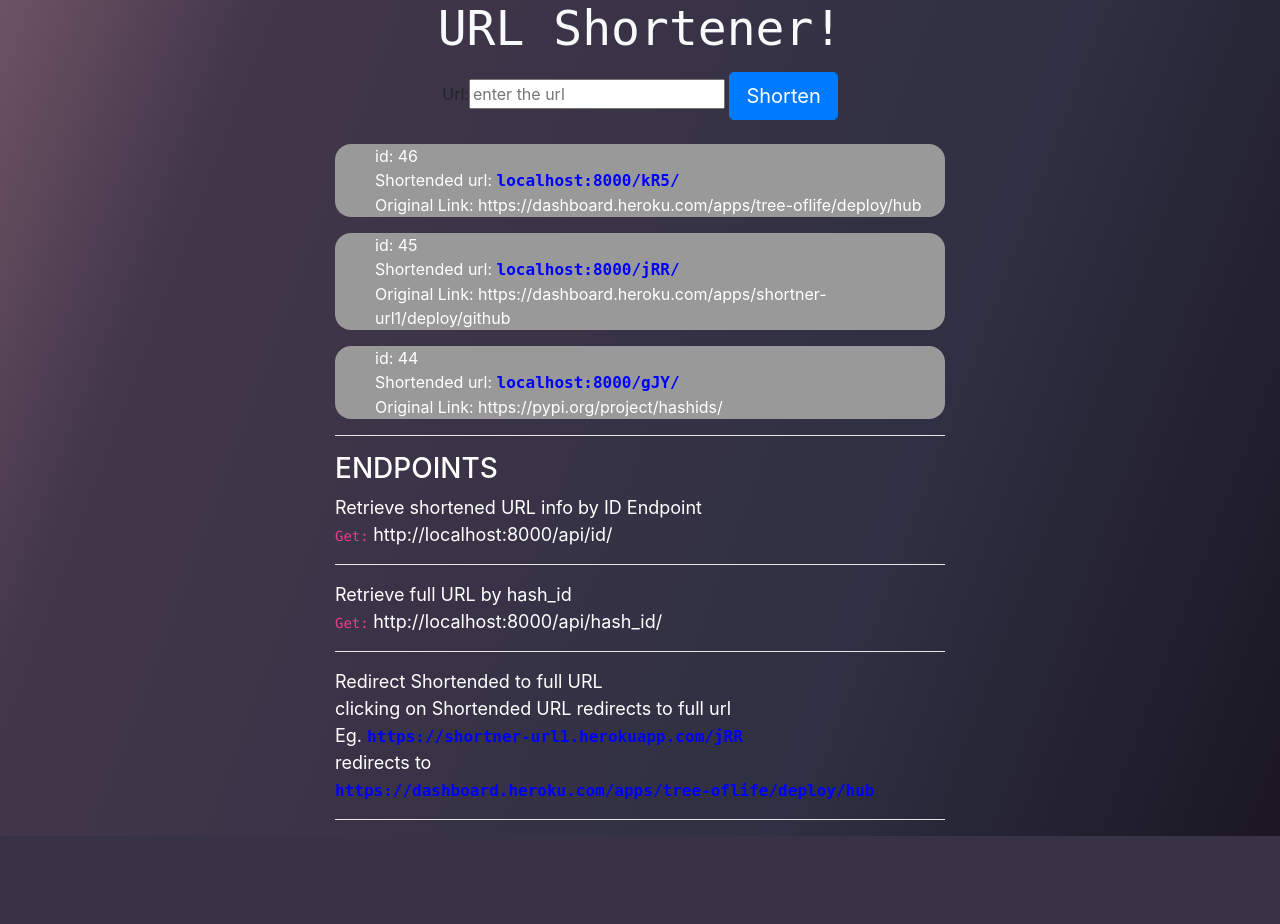
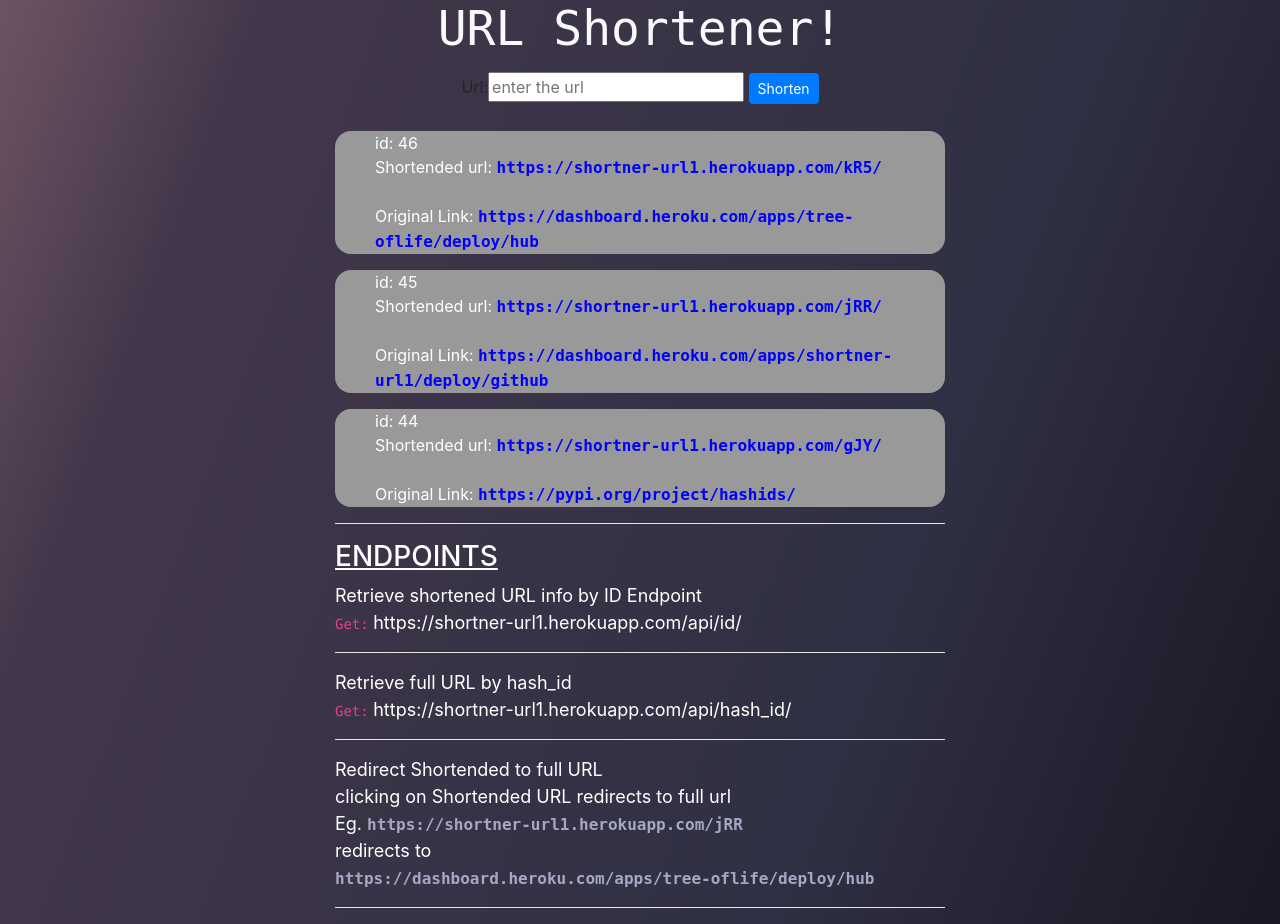
Before and after one commit to Emmanuel-Aggrey/url_shortner, a Django app: page / in a window 1280 px wide. Before the commit the page ends 836 px from the top, so only its background shows below. Run offline with Django 3.2, Linux system fonts and the light colour scheme; data comes from the database, SQL or seed files in the repository; both versions use the stored data as it was after the commit; some libraries are stand-ins or nearby versions.

```diff
--- a/shortend_url/models.py
+++ b/shortend_url/models.py
@@ -20,7 +20,7 @@ class Link(models.Model):
         # print('link',link)
         dirty_str = str(hashids.encode(link))
         self.hash_id = dirty_str
-        self.shortened_url = 'http://localhost:8000/'+dirty_str
+        self.shortened_url = 'https://shortner-url1.herokuapp.com/'+dirty_str
         return super().save(*args, **kwargs)
 
 
@@ -34,7 +34,7 @@ class Link(models.Model):
 
 # #     # Decodes short url to original url
     @staticmethod
-    def expand(original_url):
+    def encode(original_url):
         # Decrypting slug and getting '(12,)'
         dirty_str = str(hashids.decode(original_url))
         # stripping out '(,)'
--- a/shortend_url/views.py
+++ b/shortend_url/views.py
@@ -31,25 +31,21 @@ class ShortToLongUrlSerializer(generics.RetrieveAPIView):
 
     def get(self, request, hash_id=None):
         if hash_id:
-            # return pk,original_url,shortened_url
+            # return original_url,shortened_url
             return self.retrieve(request, hash_id)
 
 
 class LinkCreate(CreateView):
     model = Link
     fields = ["original_url"]
-    # success_url = reverse_lazy('home')
     def form_valid(self, form):
-        # prev = Link.objects.filter(original_url=form.instance.original_url)
 
-        # print(prev)
-            # return redirect("link_show", pk=prev[0].pk)
         return super(LinkCreate, self).form_valid(form)
 
 
     def get_context_data(self, **kwargs):
         context = super(LinkCreate, self).get_context_data(**kwargs)
-        # Passing link_list to display original and short_url in link_form.html
+        # Passing link_list to display 5 objects
         context['link_list'] = Link.objects.all().order_by('-id')[:3]
         context['short_to_full'] = Link.objects.all().order_by('-id')[0]
 
@@ -59,24 +55,20 @@ class LinkCreate(CreateView):
 
 def detailpage(request,pk):
     link = get_object_or_404(Link,pk=pk)
+    # return json of newly created data
     return JsonResponse({'id':link.id,'shortended url':link.shortened_url})
 
-# class LinkShow(DetailView):
-    # model = Link
-#     # A base view for displaying a single object."""
 
-#     def get_context_data(self, **kwargs):
-#         context = super(LinkShow, self).get_context_data(**kwargs)
-#         context['site_url'] = settings.SITE_URL
-#         return context
-
+# redirecting shortend url to full
 class RedirectToLongURL(RedirectView):
 
     permanent = False
 
     def get_redirect_url(self, *args, **kwargs):
         short_url = kwargs["short_url"]
-        return Link.expand(short_url)
+        return Link.encode(short_url)
+
+
 
 def error404(request, exception):
     context = {
--- a/shorturl/settings.py
+++ b/shorturl/settings.py
@@ -90,6 +90,9 @@ DATABASES = {
     }
 }
 
+prod_db = dj_database_url.config(conn_max_age=500)
+DATABASES['default'].update(prod_db)
+
 
 # Password validation
 # https://docs.djangoproject.com/en/3.0/ref/settings/#auth-password-validators
@@ -129,6 +132,6 @@ USE_TZ = True
 
 STATIC_URL = '/static/'
 
-SITE_URL = "localhost:8000"
+SITE_URL = "https://shortner-url1.herokuapp.com"
 
 CORS_ORIGIN_ALLOW_ALL = True
--- a/templates/shortend_url/link_form.html
+++ b/templates/shortend_url/link_form.html
@@ -6,7 +6,7 @@
 	{% csrf_token %}
 	{{ form }}
 
-	<input class="btn btn-primary btn-lg" type="submit" value="Shorten" />
+	<input class="btn btn-primary btn-sm" type="submit" value="Shorten" />
 </form> <br>
 
 <div class="container">
@@ -14,25 +14,25 @@
 	{% for link in link_list %}
 	<ul>
 		<li>id: {{link.id}}</li>
-		<li>Shortended url: <a href="{{ link.short_url }}">{{ site_url }}{{ link.short_url }}</a></li>
-		<li>Original Link: {{ link.original_url }}</li>
+		<li>Shortended url: <a href="{{ link.short_url }}">{{ site_url }}{{ link.short_url }}</a></li><br>
+		<li>Original Link: <a href="{{ link.original_url }}">{{ link.original_url }}</a></li>
 
 	</ul>
 	{% endfor %}
 	<hr class="bg-white">
 	<div id="endpoint">
-		<h3 class="text-white">ENDPOINTS</h3>
+		<h3 class="text-white"><u>ENDPOINTS</u></h3>
 		<div>
 			<small>Retrieve shortened URL info by ID Endpoint</small> <br>
-			<code>Get:</code> <small>http://localhost:8000/api/id/</small> <br>
+			<code>Get:</code> <small>https://shortner-url1.herokuapp.com/api/id/</small> <br>
 			<hr class="bg-white">
 			<small>Retrieve full URL by hash_id</small> <br>
-			<code>Get:</code> <small>http://localhost:8000/api/hash_id/</small> <br>
+			<code>Get:</code> <small>https://shortner-url1.herokuapp.com/api/hash_id/</small> <br>
 			<hr class="bg-white">
 			<small>Redirect Shortended to full URL</small> <br>
 			<small>clicking on Shortended URL redirects to full url</small> <br>
-			<small>Eg. <a href="{{short_to_full.shortened_url}}">{{short_to_full.shortened_url}}</a> <br> redirects to <br> <a
-					href="{{short_to_full.original_url}}">{{short_to_full.original_url}}</a></small> <br>
+			<small>Eg. <a style="color: rgb(167, 167, 197);"href="{{short_to_full.shortened_url}}">{{short_to_full.shortened_url}}</a> <br> redirects to <br>
+				<a style="color: rgb(167, 167, 197);" href="{{short_to_full.original_url}}">{{short_to_full.original_url}}</a></small> <br>
 			<hr class="bg-white">
 		</div>
 	</div>
@@ -41,12 +41,10 @@
 			font-size: large;
 			color: white;
 		}
-
-
 	</style>
 </div>
 <script>
-	url = document.getElementById('id_original_url').placeholder='enter the url'
+	url = document.getElementById('id_original_url').placeholder = 'enter the url'
 
 </script>
 
```
Also changed, not shown: README.md, db.sqlite3.
